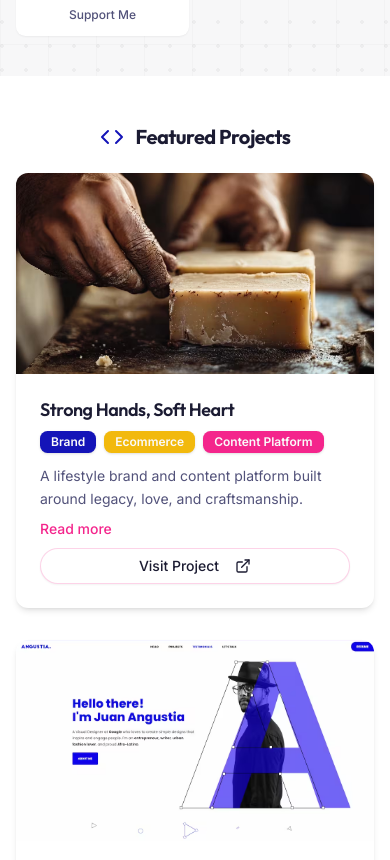
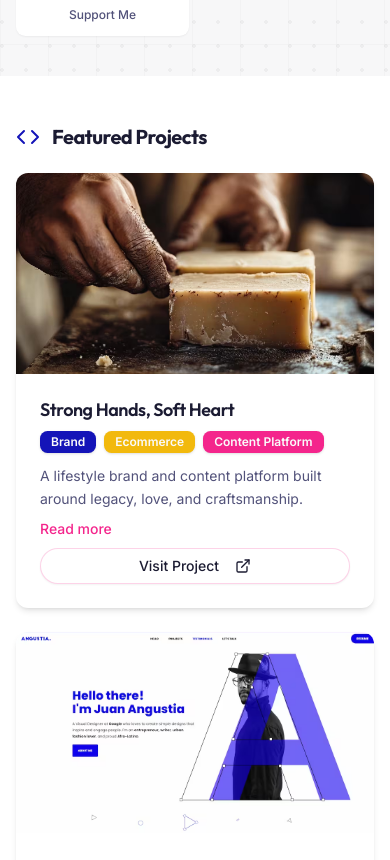
Before and after one commit to antoniwan/antonio-builds-software, a Next.js app: page / in a window 390 px wide. Shown: the part 1600-2460 px from the top of the page. Built offline with nearby package versions, Linux system fonts and the light colour scheme.

Commit message:
Refactor ProjectsSection component for improved layout and code consistency. Update string literals to single quotes, adjust project display to show a maximum of six entries, and enhance the structure for better responsiveness.

```diff
--- a/components/sections/projects-section.tsx
+++ b/components/sections/projects-section.tsx
@@ -1,17 +1,20 @@
-import { Code } from "lucide-react"
-import { SectionHeader } from "@/components/section-header"
-import { ProjectCard } from "@/components/project-card"
-import { projectsData } from "@/data/projects"
+import { Code } from 'lucide-react';
+import { SectionHeader } from '@/components/section-header';
+import { ProjectCard } from '@/components/project-card';
+import { projectsData } from '@/data/projects';
 
 export function ProjectsSection() {
   return (
     <section id="projects" className="py-12 md:py-16 lg:py-24 scroll-mt-20">
       <div className="container space-y-6 md:space-y-8">
-        <div className="flex items-center justify-center md:justify-start fade-in">
-          <SectionHeader icon={<Code className="h-6 w-6 text-[hsl(var(--vegeta-blue))]" />} title="Featured Projects" />
+        <div className="flex items-center fade-in">
+          <SectionHeader
+            icon={<Code className="h-6 w-6 text-[hsl(var(--vegeta-blue))]" />}
+            title="Featured Projects"
+          />
         </div>
-        <div className="grid gap-8 md:gap-10 md:grid-cols-2">
-          {projectsData.map((project, index) => (
+        <div className="grid gap-6 md:gap-8 md:grid-cols-2 lg:grid-cols-3">
+          {projectsData.slice(0, 6).map((project, index) => (
             <ProjectCard
               key={index}
               title={project.title}
@@ -25,5 +28,5 @@ export function ProjectsSection() {
         </div>
       </div>
     </section>
-  )
+  );
 }
```
